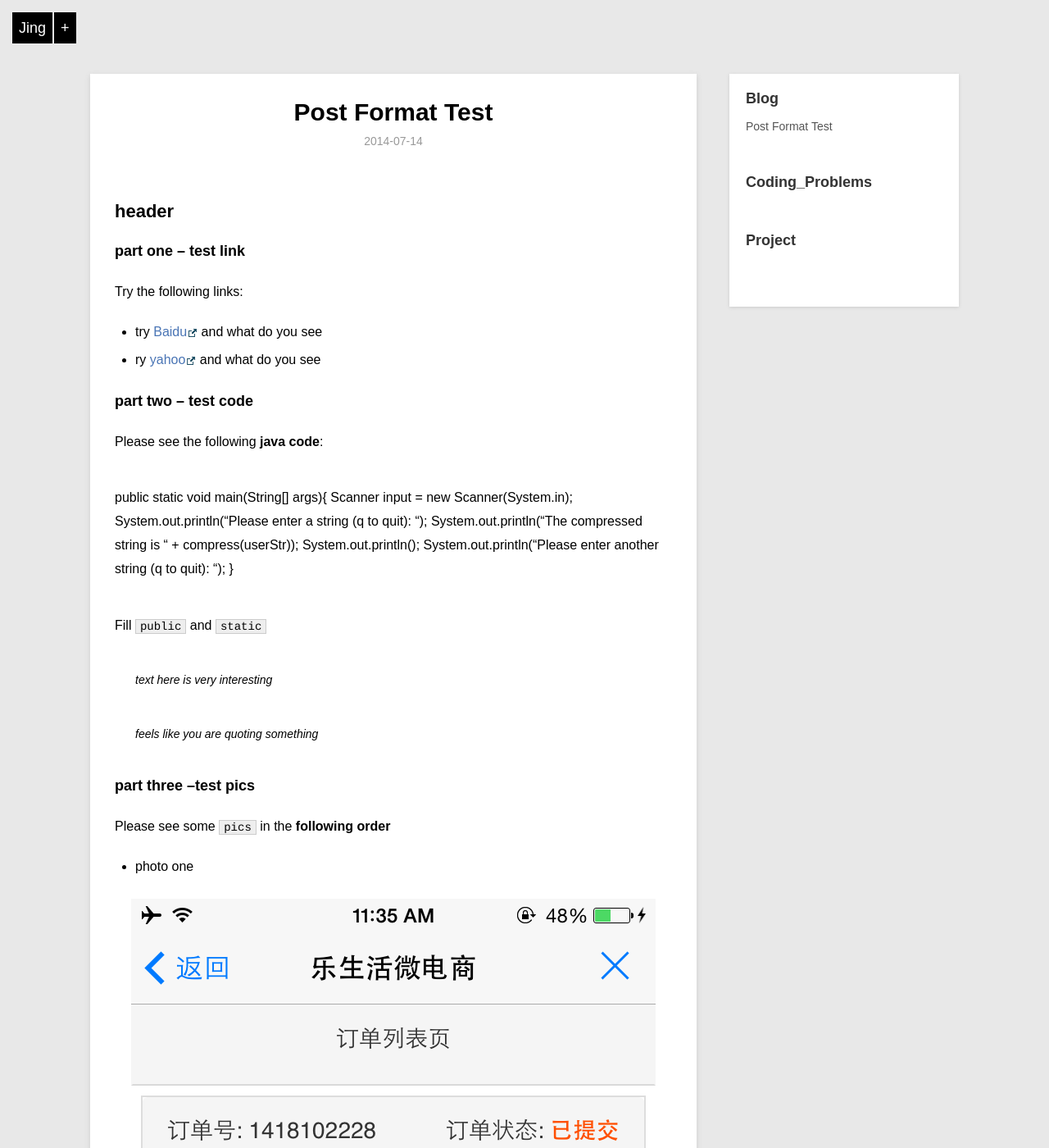
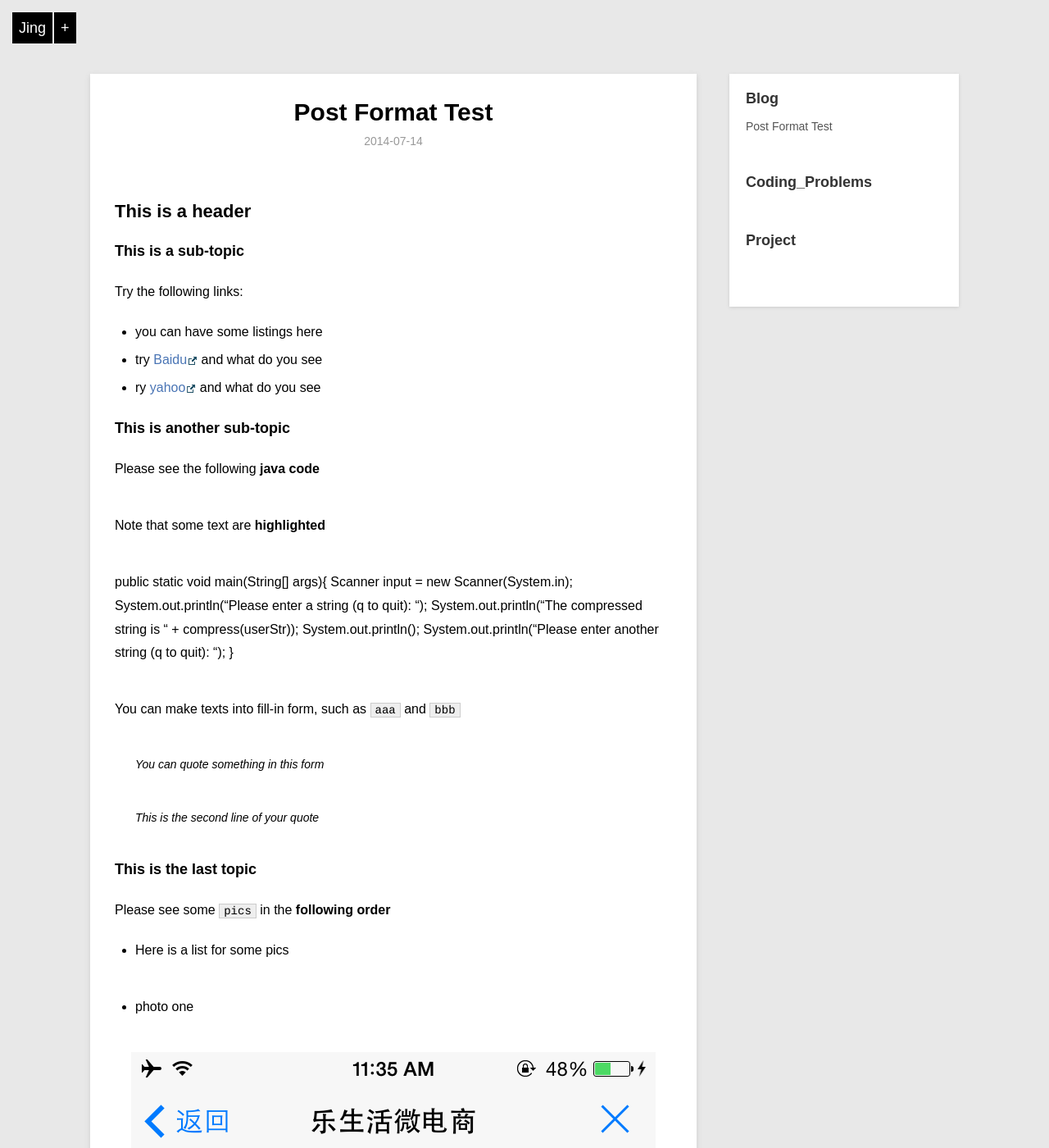
Before and after one commit to shipengfei92/startupjing.github.io, a Jekyll site: the page built from _posts/blog/2014-07-14-Test.md, in a window 1280 px wide and 1400 px high. Shown: the whole window at 82% size. Built offline with Jekyll 4.4.1, drawn with Linux system fonts in a browser that asks for light colours; Markdown is read by kramdown in place of the engine named in the settings.

Commit message:
test post

```diff
--- a/_posts/blog/2014-07-14-Test.md
+++ b/_posts/blog/2014-07-14-Test.md
@@ -5,17 +5,22 @@ description: this post is simply used for test
 categories: blog
 ---
 
-## header
+## This is a header
 
-### part one -- test link
+### This is a sub-topic
+
 Try the following links:
 
+* you can have some listings here
 * try [Baidu][2] and what do you see
 * ry [yahoo][3] and what do you see
 
 
-### part two -- test code
-Please see the following **java code**:
+### This is another sub-topic
+
+Please see the following **java code**
+
+Note that some text are **highlighted**
 
 public static void main(String[] args){
 	Scanner input = new Scanner(System.in);
@@ -25,18 +30,20 @@ public static void main(String[] args){
 	System.out.println("Please enter another string (q to quit): ");
 }
 
-Fill `public` and `static`
+You can make texts into fill-in form, such as `aaa` and `bbb`
 
-> text here is very interesting
+
+> You can quote something in this form
 >
-> feels like you are quoting something
+> This is the second line of your quote
 
 
 
-### part three --test pics
+### This is the last topic
 
 Please see some `pics` in the **following order**
 
+* Here is a list for some pics
 
 * photo one
 
@@ -46,6 +53,7 @@ Please see some `pics` in the **following order**
 
 ![test2](/images/test/test2.jpeg)
 
+
 ## Ending
 I have **nothing** more to say
 
```
